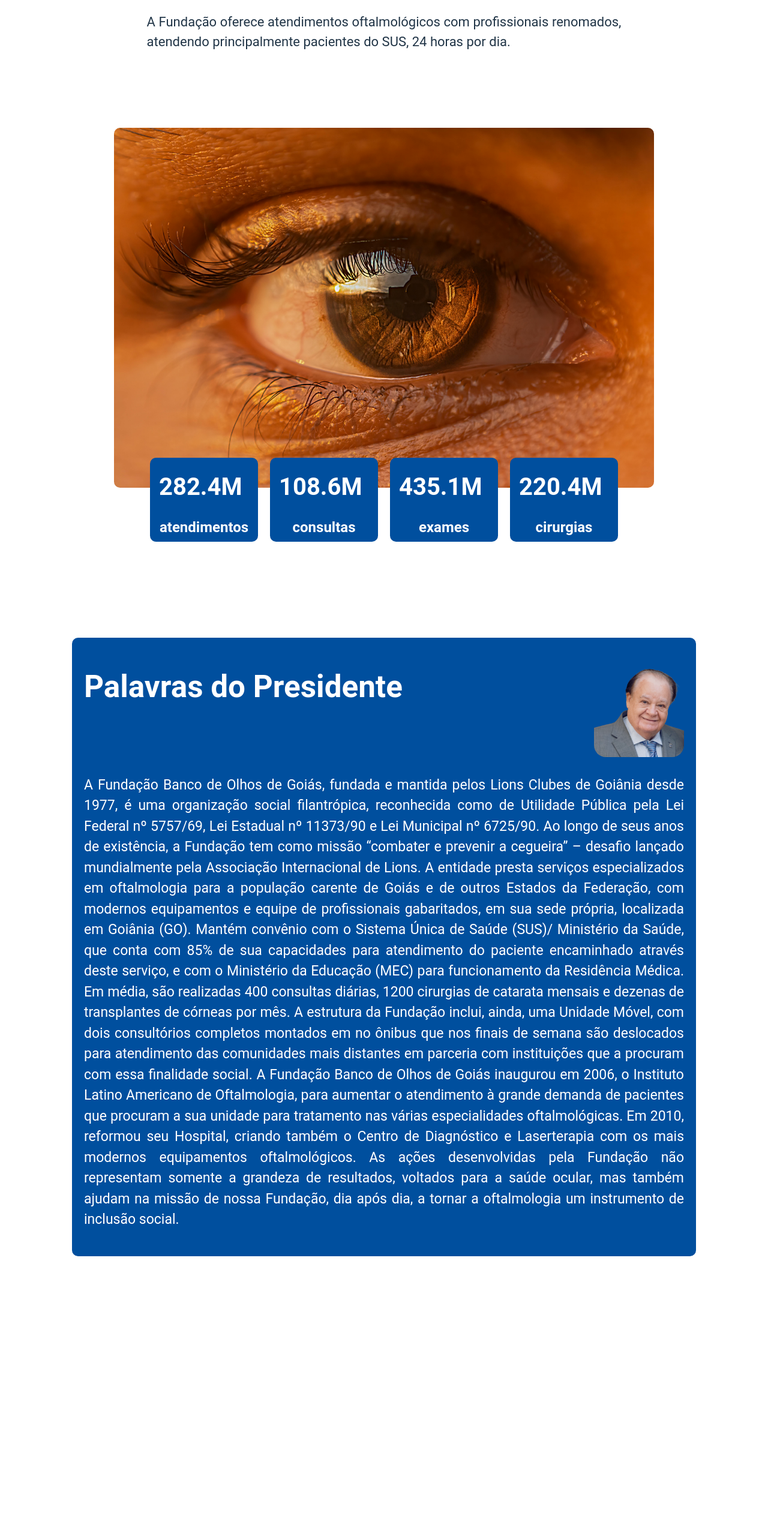
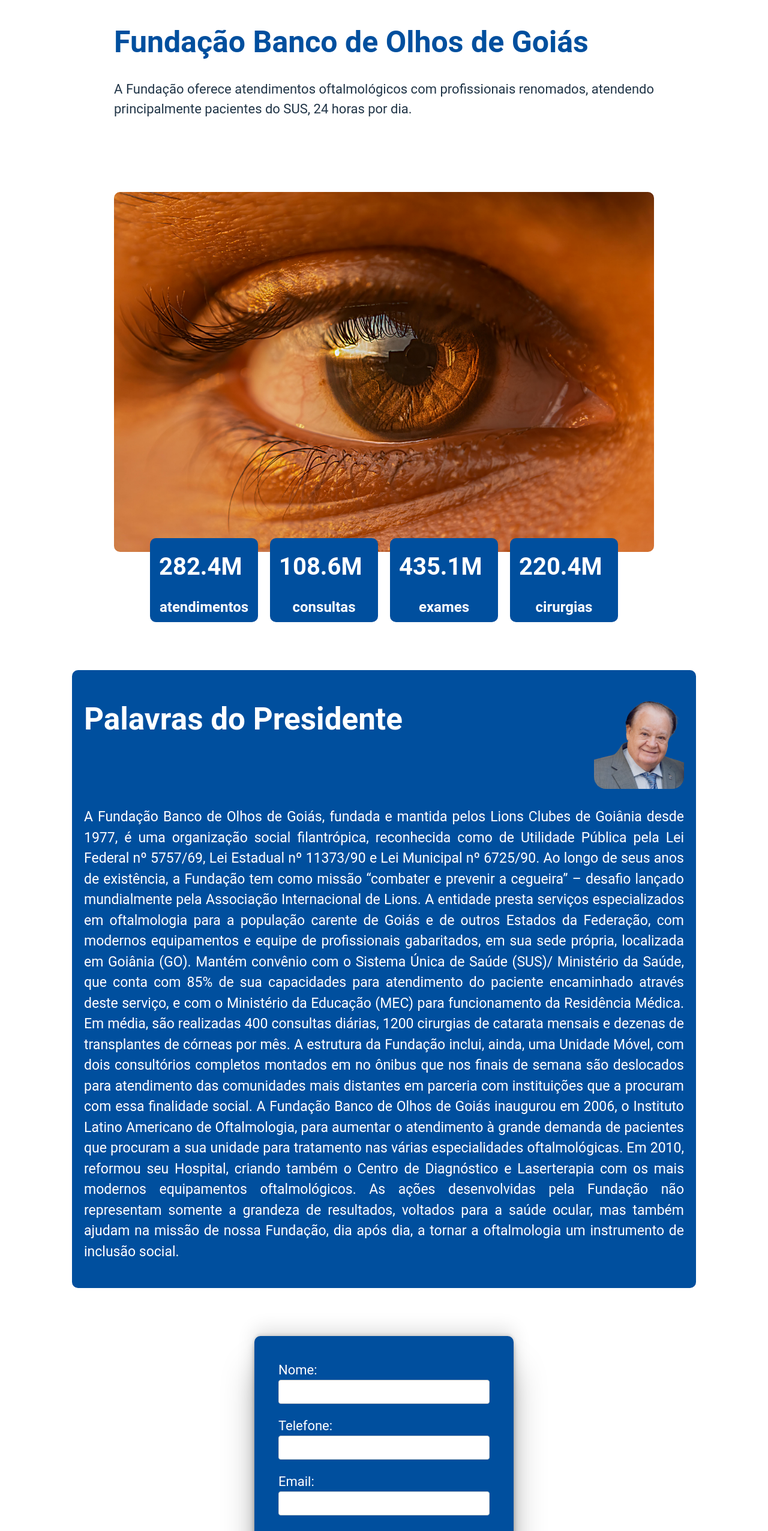
Before and after one commit to Zhaok07/SiteFubog, a React (Vite) app: page / in a window 1280 px wide. Shown: the part 237-2789 px from the top of the page at 60% size. Before the commit the page ends 2331 px from the top, so only its background shows below. Built offline with nearby package versions, Linux system fonts and the light colour scheme.

Commit message:
03.02.25

```diff
--- a/package.json
+++ b/package.json
@@ -17,8 +17,10 @@
     "deploy": "gh-pages -d dist "
   },
   "dependencies": {
+    "emailjs-com": "^3.2.0",
     "react": "^18.3.1",
     "react-dom": "^18.3.1",
+    "react-google-recaptcha": "^3.1.0",
     "react-icons": "^5.4.0",
     "react-router-dom": "^7.0.2"
   },
--- /dev/null
+++ b/src/HOME/Componentes/ContactForm.css
@@ -0,0 +1,39 @@
+
+
+.container-formulario{
+    /*position: absolute;
+    top: 2350px;
+    left: 50%;
+    transform:  translate(-50%);*/
+    max-width: 800px;
+    display: flex;
+    flex-direction: column;
+    gap: 20px;
+    background-color:#004f9e;
+    padding: 40px;
+    font-size: 22px;
+    color: white;
+    text-align: justify;
+    border-radius: 10px;
+    box-shadow: rgba(0, 0, 0, 0.25) 0px 54px 55px, rgba(0, 0, 0, 0.12) 0px -12px 30px, rgba(0, 0, 0, 0.12) 0px 4px 6px, rgba(0, 0, 0, 0.17) 0px 12px 13px, rgba(0, 0, 0, 0.09) 0px -3px 5px;
+}
+
+
+input  {
+    width: 100%; /* Ajusta a largura para 100% do container (responsivo) */
+    padding: 10px; /* Adiciona espaço dentro do campo */
+    font-size: 16px; /* Ajusta o tamanho da fonte */
+    border-radius: 4px; /* Bordas arredondadas */
+    border: 1px solid #ccc; /* Define a cor da borda */
+    box-sizing: border-box; /* Garante que o padding não afete o tamanho total */
+  }
+  textarea{
+    width: 100%; /* Ajusta a largura para 100% do container (responsivo) */
+    height: 10vh;
+    padding: 10px  10px; /* Adiciona espaço dentro do campo */
+    font-size: 16px; /* Ajusta o tamanho da fonte */
+    border-radius: 4px; /* Bordas arredondadas */
+    border: 1px solid #ccc; /* Define a cor da borda */
+    box-sizing: border-box; /* Garante que o padding não afete o tamanho total */
+
+  }
--- /dev/null
+++ b/src/HOME/Componentes/ContactForm.jsx
@@ -0,0 +1,125 @@
+import React, { useState } from "react";
+import emailjs from "emailjs-com";
+import "./ContactForm.css"
+import ReCAPTCHA from "react-google-recaptcha"; // Importe o componente do reCAPTCHA
+
+const ContactForm = () => {
+  const [formData, setFormData] = useState({
+    nome: "",
+    telefone: "",
+    email: "",
+    mensagem: "",
+  });
+
+  const [captchaValue, setCaptchaValue] = useState(null); // Estado para armazenar o valor do reCAPTCHA
+
+  const handleChange = (e) => {
+    const { name, value } = e.target;
+    setFormData((prevData) => ({
+      ...prevData,
+      [name]: value,
+    }));
+  };
+
+  const handleCaptchaChange = (value) => {
+    setCaptchaValue(value); // Atualiza o valor do reCAPTCHA
+  };
+
+  const handleSubmit = (e) => {
+    e.preventDefault();
+
+    // Verifique se o reCAPTCHA foi preenchido antes de enviar o formulário
+    if (!captchaValue) {
+      alert("Por favor, complete o reCAPTCHA.");
+      return; // Impede o envio do formulário
+    }
+
+    // Parâmetros para o EmailJS
+    const templateParams = {
+      from_name: formData.nome,
+      telefone: formData.telefone,
+      email: formData.email,
+      mensagem: formData.mensagem,
+    };
+
+    emailjs
+      .send(
+        "service_wl8t6qg", // Seu service ID
+        "template_ahe30oy", // Seu template ID
+        templateParams, // Dados que você quer enviar
+        "C1ZerpPZE9gG-3igP" // Seu user ID do EmailJS
+      )
+      .then(
+        (result) => {
+          console.log("Email enviado com sucesso:", result.text);
+          alert("Mensagem enviada com sucesso!");
+
+          // Limpar os campos após o envio bem-sucedido
+          setFormData({
+            nome: "",
+            telefone: "",
+            email: "",
+            mensagem: "",
+          });
+          setCaptchaValue(null); // Resetar o reCAPTCHA após o envio
+        },
+        (error) => {
+          console.log("Erro ao enviar e-mail:", error.text);
+          alert("Erro ao enviar mensagem, tente novamente.");
+        }
+      );
+  };
+
+  return (
+    <form onSubmit={handleSubmit}>
+      <div className="container-formulario">
+      <div className="campo-nome">
+        <label>Nome:</label>
+        <input
+          type="text"
+          name="nome"
+          value={formData.nome}
+          onChange={handleChange}
+        />
+      </div>
+      <div className="campo-telefone">
+        <label>Telefone:</label>
+        <input
+          type="text"
+          name="telefone"
+          value={formData.telefone}
+          onChange={handleChange}
+        />
+      </div>
+      <div className="campo-email">
+        <label>Email:</label>
+        <input
+          type="email"
+          name="email"
+          value={formData.email}
+          onChange={handleChange}
+        />
+      </div>
+      <div className="campo-mensagem">
+        <label>Mensagem:</label>
+        <textarea
+          name="mensagem"
+          value={formData.mensagem}
+          onChange={handleChange}
+        />
+      </div>
+
+
+      {/* Adicionando o reCAPTCHA */}
+      <ReCAPTCHA
+        sitekey="6Lf288gqAAAAAI5Z8an73ToyiJW_NQYQUwEJyYmV" // Substitua pela sua Site Key
+        onChange={handleCaptchaChange} // Atualiza o estado quando o reCAPTCHA for completado
+      />
+
+      <button type="submit">Enviar</button>
+      </div>
+    </form>
+  );
+};
+
+export default ContactForm;
--- a/src/HOME/Componentes/FotoOlho.css
+++ b/src/HOME/Componentes/FotoOlho.css
@@ -1,12 +1,12 @@
 #foto-olho{
-    position: absolute;
+    /*position: absolute;
+    top: 450px;
     left: 50%;
-    transform: translate(-50%);
-    top: 450px;
+    transform: translate(-50%);*/
     height: 600px;
     width: 1000px;
     border-radius: 10px;
-    margin: 0;
+    margin-top: -60px;
 }
 
 @media(max-width:1440px){
--- a/src/HOME/Componentes/FotoOlho.jsx
+++ b/src/HOME/Componentes/FotoOlho.jsx
@@ -5,9 +5,6 @@
     return(
         <div>
             <img src={Fubog} alt="Imagem" id='foto-olho'/>
-            <div>
-                <h1></h1>
-            </div>
         </div>
     )
 }
--- a/src/HOME/Componentes/Indicadores.css
+++ b/src/HOME/Componentes/Indicadores.css
@@ -1,12 +1,14 @@
 .container-indicadores{
-    position: absolute;
-    display: flex;
-    gap: 20px;
+    /*position: absolute;
     top: 1000px;
     left: 50%;
-    transform: translate(-50%);
+    transform: translate(-50%);*/
+    margin-top: -30px;
+    display: flex;
+    justify-content: center;
+    gap: 20px;
     color: white;
-    margin: auto;
+    align-items: center;
 }
 @media(max-width:932px){
     .container-indicadores{
--- a/src/HOME/Componentes/PalavraPresidente.css
+++ b/src/HOME/Componentes/PalavraPresidente.css
@@ -1,10 +1,10 @@
 .container-palavra-presidente{
-    position: absolute;
+    /*position: absolute;
     top: 1300px;
+    left: 50%;
+    transform: translate(-50%);*/
     width: 1000px;
     height: auto;
-    left: 50%;
-    transform: translate(-50%);
     background-color: #004f9e;
     color: white;
     border-radius: 10px;
--- a/src/HOME/Componentes/TituloHome.css
+++ b/src/HOME/Componentes/TituloHome.css
@@ -1,24 +1,29 @@
 .TituloHome{
-    position: absolute;
+    /*position: absolute;
     top: 180px;
     left: 50%;
-    transform: translate(-50%);
+    transform: translate(-50%);*/
+    max-width: 900px;
+    height: auto;
+    margin-top: 200px;
+
 }
 
 #titulo-home {
     font-size: 60px;
     color: #004f9e;
     white-space: nowrap;
-    margin: auto;
 }
 @media(max-width:712px){
     .TituloHome{
         top: 240px;
+        max-width: 600px;
     }
 }
 @media(max-width:430px){
     .TituloHome{
         top: 220px;
+        max-width: 400px;
     }
 }
 
@@ -49,6 +54,7 @@
 #sub-titulo-home{
     font-size: 22px;
 
+
 }
 
 @media(max-width:430px){
--- a/src/HOME/PaginaHome.css
+++ b/src/HOME/PaginaHome.css
@@ -1,6 +1,16 @@
 body{
     text-align: justify;
     font-family: Roboto;
+    padding: 0;
+    margin: 0;
+    justify-content: center;
+
+
 }
 .container-page-home{
+    display: flex;
+    flex-direction: column;
+    gap: 80px;
+    align-items: center;
+
 }
--- a/src/HOME/PaginaHome.jsx
+++ b/src/HOME/PaginaHome.jsx
@@ -5,6 +5,7 @@
 import './PaginaHome.css'
 import Indicadores from "./Componentes/Indicadores"
 import PalavraPresidente from "./Componentes/PalavraPresidente"
+import ContactForm from "./Componentes/ContactForm"
 
 function PaginaHome(){
     return(
@@ -21,17 +22,18 @@
         <ScrollTop/>
             </div>
 
-            <div>
+            <div className="container-foto-indicadores">
         <FotoOlho/>
-            </div>
-
-            <div>
         <Indicadores/>
             </div>
 
             <div>
         <PalavraPresidente/>
             </div>
+
+            <div>
+        <ContactForm/>
+            </div>
         </div>
     )
 }
```
Also changed, not shown: 1 other file (tests, documents, lock files or other folders).
